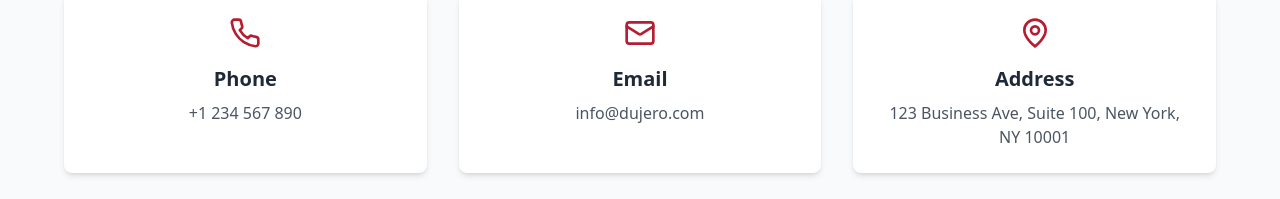
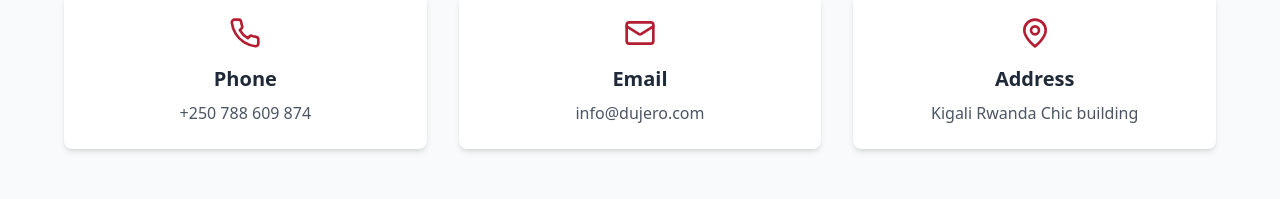
Before and after one commit to willerdev/dujero, a React (Vite) app: page /contact in a window 1280 px wide. Shown: the part 411-610 px from the top of the page. Built offline with nearby package versions, Linux system fonts and the light colour scheme.

Commit message:
first commit 4

```diff
--- a/src/pages/Contact.tsx
+++ b/src/pages/Contact.tsx
@@ -29,8 +29,8 @@ const Contact = () => {
               {
                 icon: <Phone className="w-8 h-8" />,
                 title: "Phone",
-                content: "+1 234 567 890",
-                link: "tel:+1234567890"
+                content: "+250 788 609 874",
+                link: "tel:+250788609874"
               },
               {
                 icon: <Mail className="w-8 h-8" />,
@@ -41,7 +41,7 @@ const Contact = () => {
               {
                 icon: <MapPin className="w-8 h-8" />,
                 title: "Address",
-                content: "123 Business Ave, Suite 100, New York, NY 10001",
+                content: "Kigali Rwanda Chic building",
                 link: "#"
               }
             ].map((item, index) => (
```
